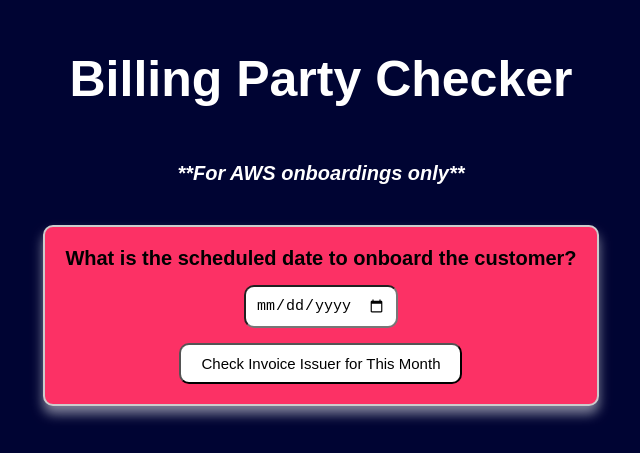
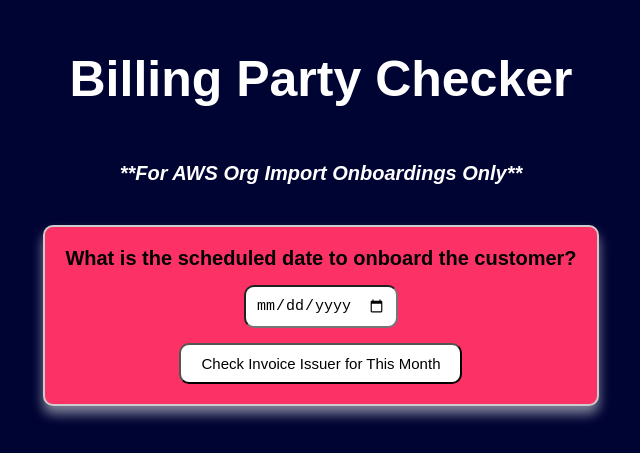
Before and after one commit to kaylathorne01/billing_party_checker, a plain HTML site: page index.html in a window 1280 px wide. Shown: the part 124-577 px from the top of the page, without its empty margins (319-959 px from the left). Drawn offline with Linux system fonts and the light colour scheme.

Commit message:
updated-header

```diff
--- a/index.html
+++ b/index.html
@@ -6,7 +6,7 @@
 </head>
 <body>
   <h1>Billing Party Checker</h1>
-  <p>**For AWS onboardings only**</p>
+  <p>**For AWS Org Import Onboardings Only**</p>
   <form id="consolidationForm">
     <label for="consolidationDate">What is the scheduled date to onboard the customer?</label>
     <input type="date" id="consolidationDate" name="consolidationDate" placeholder="e.g., 2025">
```
